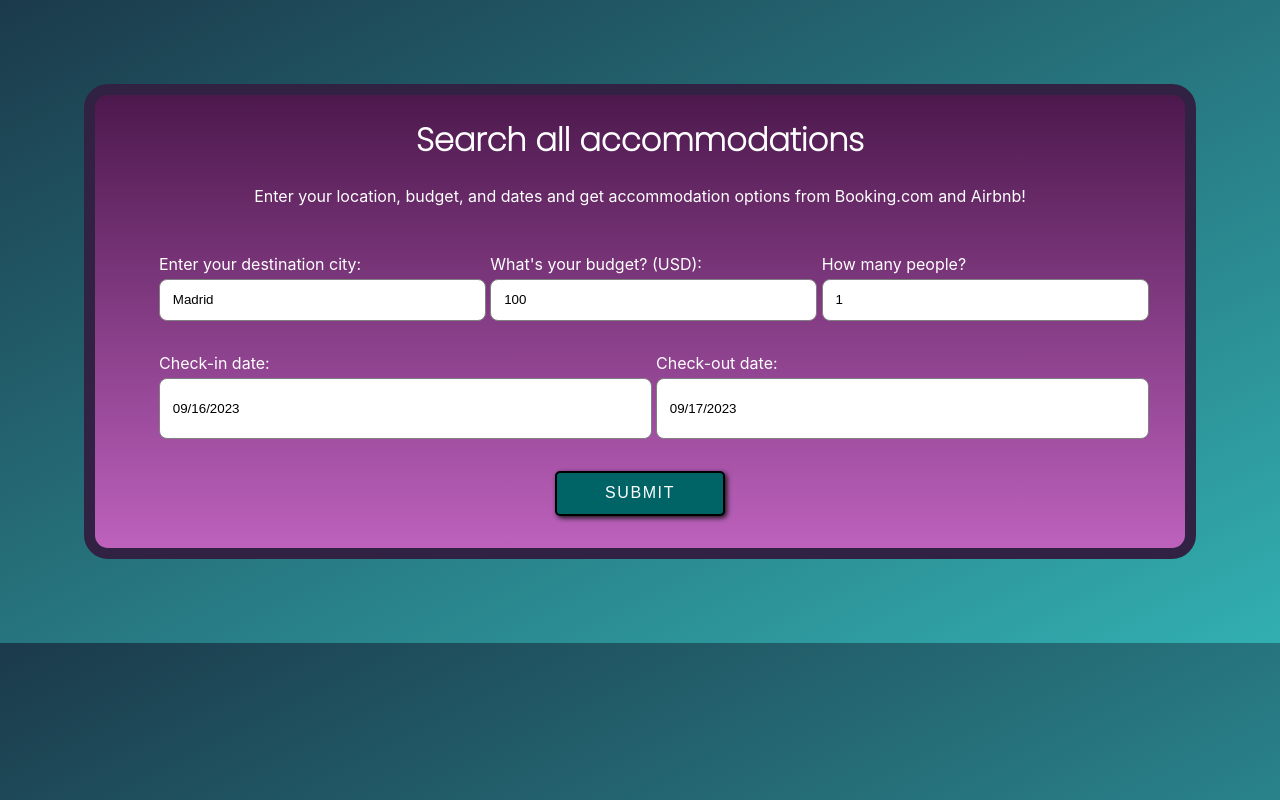
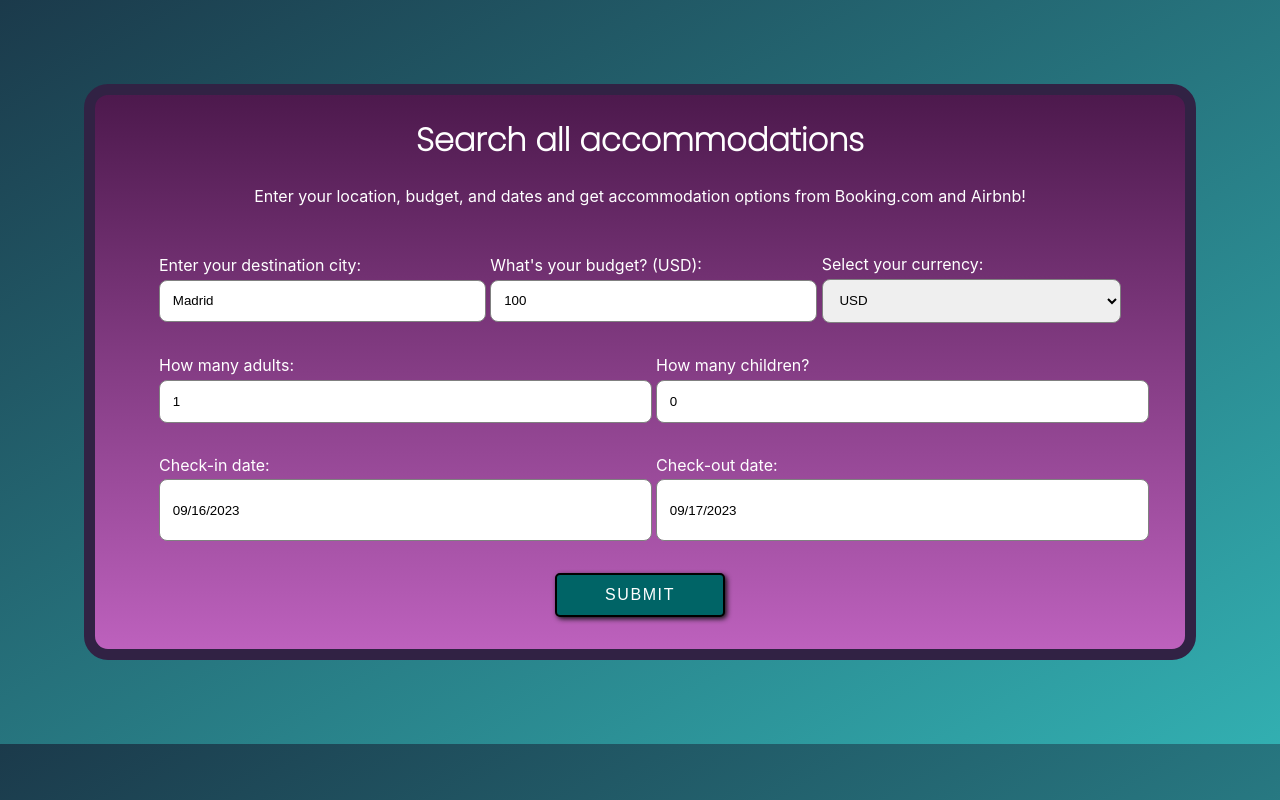
Before and after one commit to liseidybueno/travel-search-stays, a React (Create React App) app in the folder frontend/: page / in a window 1280 px wide. Built offline with nearby package versions, Linux system fonts and the light colour scheme.

Commit message:
add currency to form

```diff
--- a/frontend/src/App.js
+++ b/frontend/src/App.js
@@ -16,7 +16,9 @@ function App() {
     checkinFormatted: formatDate(today),
     checkout: tomorrow,
     checkoutFormatted: formatDate(tomorrow),
-    numPeople: 1,
+    numAdults: 1,
+    numChildren: 0,
+    currency: "USD",
   });
 
   const [submitted, setSubmitted] = React.useState(false);
--- a/frontend/src/components/SearchForm.js
+++ b/frontend/src/components/SearchForm.js
@@ -58,6 +58,58 @@ export default function SearchForm(props) {
       });
   }
 
+  const allCurrencies = [
+    "USD",
+    "AUD",
+    "BRL",
+    "BGN",
+    "CAD",
+    "CLP",
+    "CNY",
+    "COP",
+    "CRC",
+    "CZK",
+    "DKK",
+    "AED",
+    "EUR",
+    "HKD",
+    "HUF",
+    "INR",
+    "IDR",
+    "ILS",
+    "JPY",
+    "MYR",
+    "MXN",
+    "TWD",
+    "NZD",
+    "NOK",
+    "PLN",
+    "GBP",
+    "RON",
+    "SAR",
+    "SGD",
+    "ZAR",
+    "SEK",
+    "CHF",
+    "THB",
+    "TRY",
+  ];
+
+  function Currencies() {
+    return (
+      <select
+        className="search-input"
+        value={props.searchData.currency}
+        onChange={handleChange}
+        name="currency"
+      >
+        {allCurrencies.map((currency) => {
+          return <option>{currency}</option>;
+        })}
+      </select>
+    );
+  }
+
   return (
     <div className="search-form">
       <form className="form" onSubmit={handleSubmit}>
@@ -89,14 +141,34 @@ export default function SearchForm(props) {
             </div>
           </div>
           <div className="column">
+            <div className="budget-div">
+              <label htmlFor="budget">Select your currency:</label>
+              <Currencies />
+            </div>
+          </div>
+        </div>
+        <div className="row">
+          <div className="column">
             <div className="numpeople-div">
-              <label htmlFor="num-people">How many people?</label>
+              <label htmlFor="num-people">How many adults:</label>
               <input
                 className="search-input"
                 type="number"
                 onChange={handleChange}
-                name="numPeople"
-                value={props.searchData.numPeople}
+                name="numAdults"
+                value={props.searchData.numAdults}
+              ></input>
+            </div>
+          </div>
+          <div className="column">
+            <div className="numpeople-div">
+              <label htmlFor="num-people">How many children?</label>
+              <input
+                className="search-input"
+                type="number"
+                onChange={handleChange}
+                name="numChildren"
+                value={props.searchData.numChildren}
               ></input>
             </div>
           </div>
```
